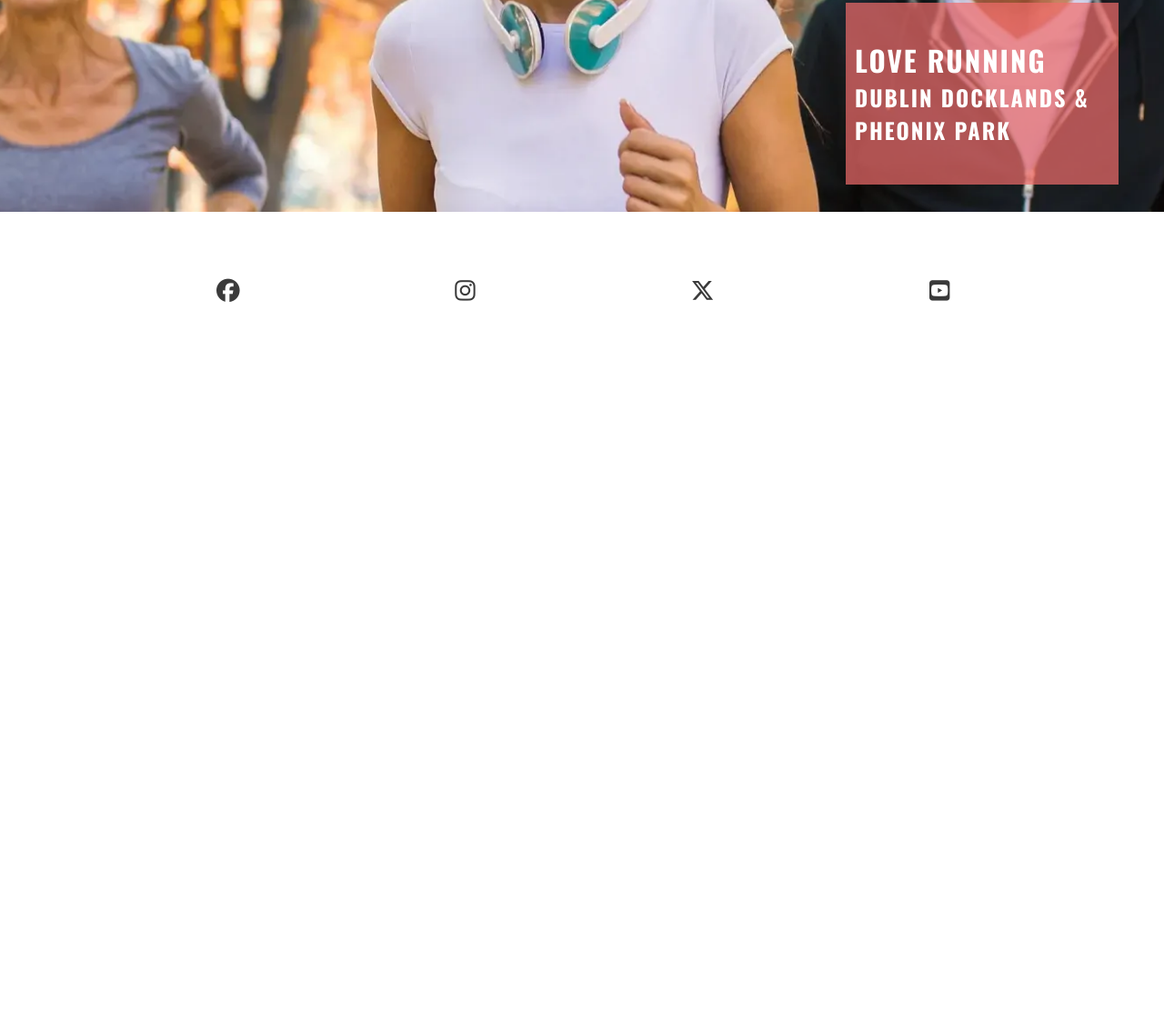
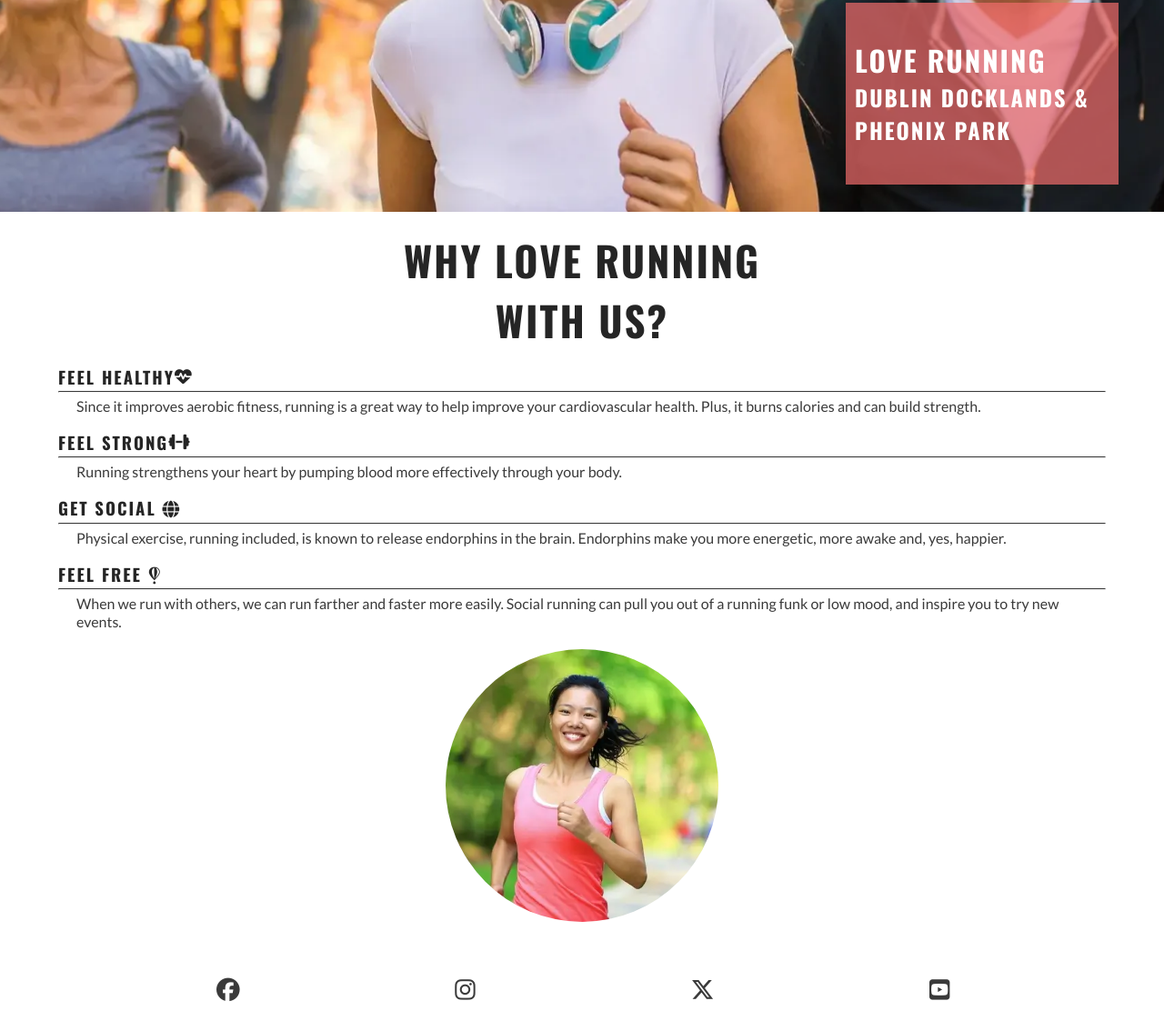
Before and after one commit to jxkane1/love-running, a plain HTML site: page index.html in a window 1280 px wide. Shown: the part 446-1569 px from the top of the page at 91% size. Before the commit the page ends 800 px from the top, so only its background shows below. Drawn offline with nearby package versions, Linux system fonts and the light colour scheme.

Commit message:
added circle benefits image

```diff
--- a/assets/css/style.css
+++ b/assets/css/style.css
@@ -115,6 +115,59 @@ main {
     color: #ffffff;
 }
 
+
+#reasons {
+    margin: 20px auto;
+    width: 90%;
+}
+#reasons > h2 {
+    font-size: 280%;
+    text-align: center;
+    margin-bottom: 20px;
+
+}
+
+hr {
+    border-top: 1px solid #3a3a3a;
+    margin: 5px 0;
+}
+
+#benefits p {
+    padding: 0 20px;
+}
+
+#benefits {
+    padding: 0;
+}
+#benefits-physical > div {
+    line-height: 20px;
+    margin-bottom: 20px;
+}
+
+#benefits-physical > div > h3 {
+    display: flex;
+}
+
+#benefits-mental > div {
+    line-height: 20px;
+    margin-bottom: 20px;
+}
+
+#circle-cover-bg {
+    background: url("../images/reasons-image.webp") no-repeat top center/cover;
+    height: 90vw;
+    width: 90vw;
+    margin-bottom: 20px;
+    border-radius: 50%;
+    max-width: 300px;
+    max-height: 300px;
+}
+
+#benefits-image {
+    display: flex;
+    align-items: center;
+    justify-content: center;
+}
 /* footer*/
 #social-networks {
     text-align: center;
--- a/index.html
+++ b/index.html
@@ -43,6 +43,40 @@
             </div>
 
         </section>
+
+        <section id="reasons">
+            <h2>Why Love Running <br>
+                With Us?</h2>
+            <div id="benefits">
+                <div id="benefits-physical">
+                    <div>
+                        <h3>FEEL HEALTHY <i class="fa-solid fa-heart-pulse"></i></h3>
+                        <hr>
+                        <p>Since it improves aerobic fitness, running is a great way to help improve your cardiovascular health. Plus, it burns calories and can build strength.</p>
+                    </div>
+                    <div>
+                        <h3>FEEL STRONG <i class="fa-solid fa-dumbbell"></i></h3>
+                        <hr>
+                        <p>Running strengthens your heart by pumping blood more effectively through your body.</p>
+                    </div>
+                </div>
+                <div id="benefits-mental">
+                    <div>
+                        <h3>GET SOCIAL <i class="fa-solid fa-globe"></i></h3>
+                        <hr>
+                        <p>Physical exercise, running included, is known to release endorphins in the brain. Endorphins make you more energetic, more awake and, yes, happier.</p>
+                    </div>
+                    <div>
+                        <h3>FEEL FREE <i class="fa-brands fa-fly"></i></h3>
+                        <hr>
+                        <p>When we run with others, we can run farther and faster more easily. Social running can pull you out of a running funk or low mood, and inspire you to try new events.</p>
+                    </div>
+                </div>
+                <div id="benefits-image">
+                    <div id="circle-cover-bg"></div>
+                </div>
+        </div>
+        </section>
     </main>
 
     <!--Footer-->
```
Also changed, not shown: assets/images/reasons-image.webp (added).
